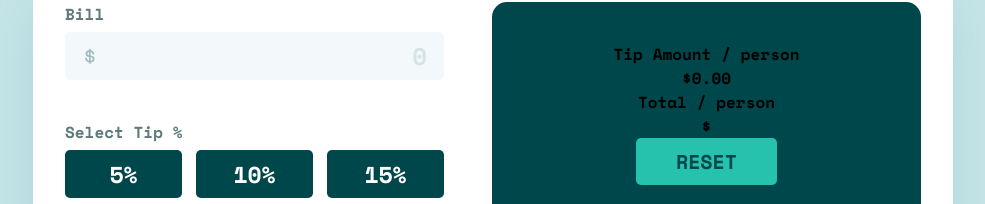
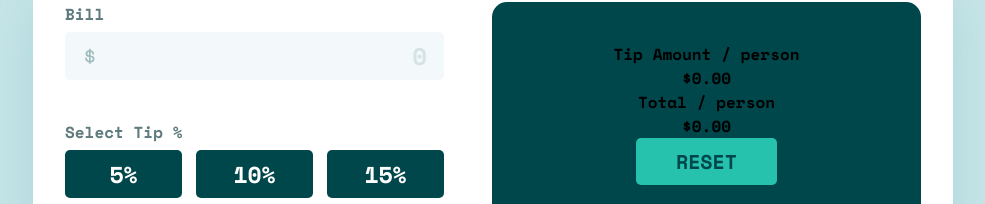
Before and after one commit to zowieerickson/react-tip-calculator-app, a React (Vite) app: page / in a window 1280 px wide. Shown: the part 274-478 px from the top of the page, without its empty margins (147-1132 px from the left). Built offline with nearby package versions, Linux system fonts and the light colour scheme.

Commit message:
update total per person amount to start at 0.00 instead of being blank

```diff
--- a/src/components/Total.jsx
+++ b/src/components/Total.jsx
@@ -15,7 +15,7 @@ export default function Total({ bill, tipPercentage, peopleCount }) {
     return (
         <div className="summary-row">
             <p className="summary-row-title">Total <span className="summary-row-subhead">/ person</span></p>
-            <p className="summary-amount">${calculateTotalPrice()}</p>
+            <p className="summary-amount">${calculateTotalPrice() == undefined ? '0.00' : calculateTotalPrice()}</p>
         </div>
     )
 }
```
